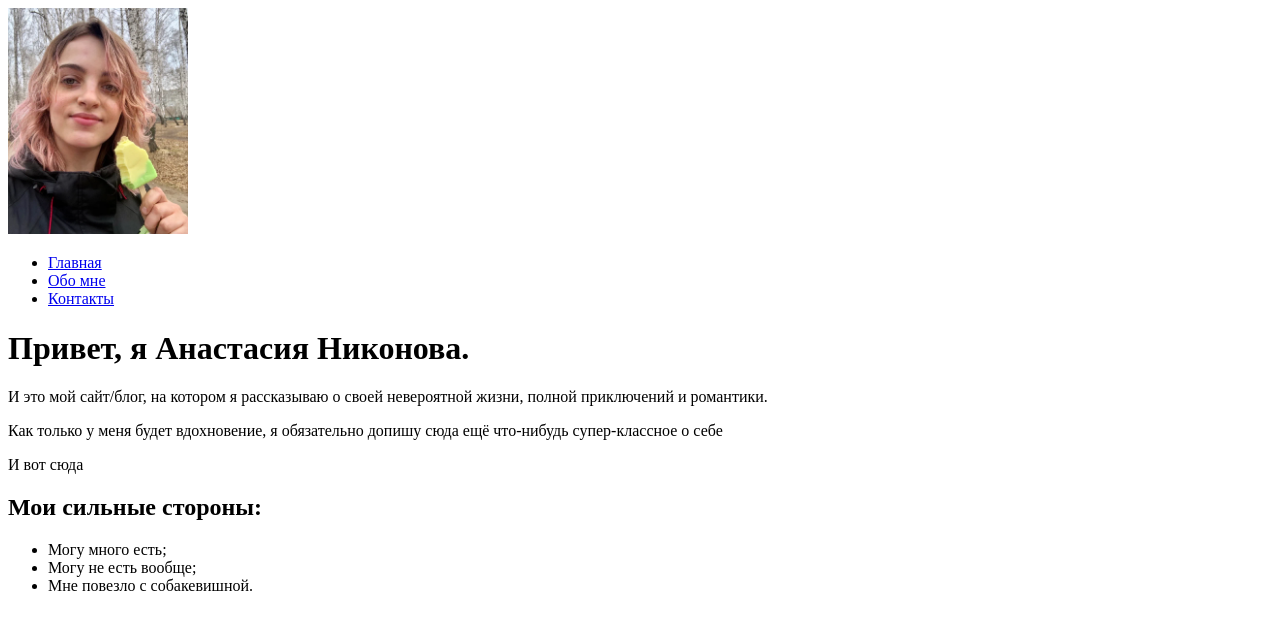
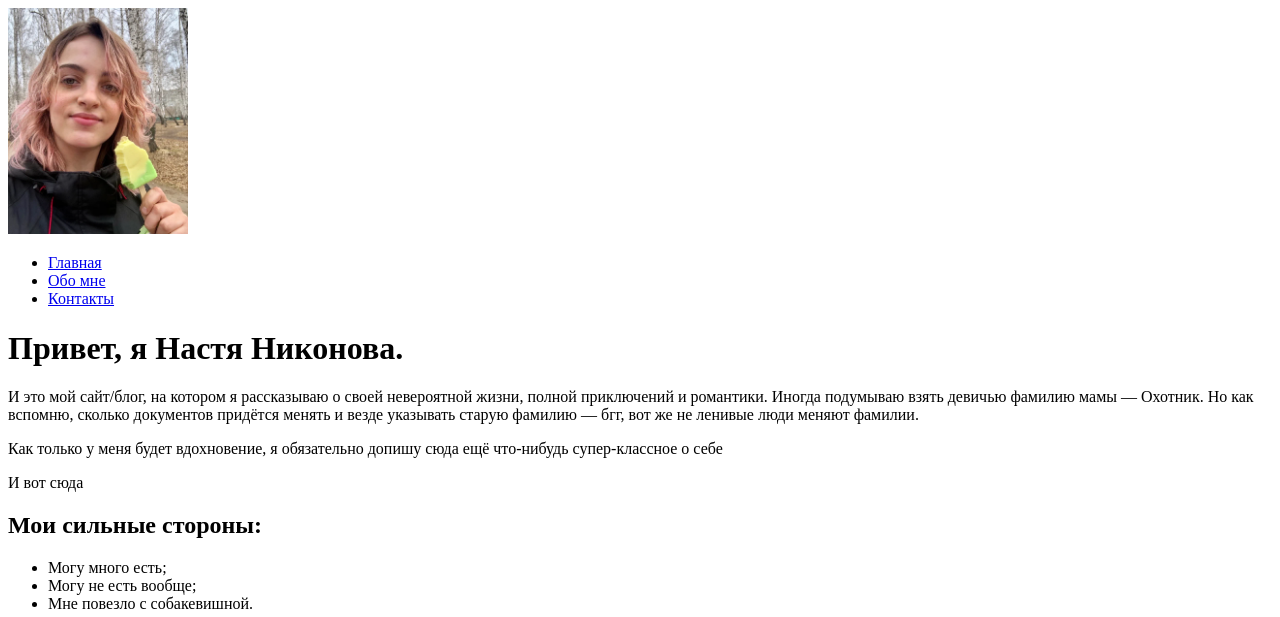
Before and after one commit to nikonovaonline/blog, a plain HTML site: page index.html in a window 1280 px wide. Shown: the top 617 px of the page. Drawn offline with Linux system fonts and the light colour scheme.

Commit message:
Add files via upload

```diff
--- a/index.html
+++ b/index.html
@@ -4,7 +4,7 @@
     <meta charset="UTF-8">
     <meta http-equiv="X-UA-Compatible" content="IE=edge">
     <meta name="viewport" content="width=device-width, initial-scale=1.0">
-    <title>Document</title>
+    <title>Привет, я Настя Никонова</title>
 </head>
 <body>
     <header>
@@ -19,10 +19,10 @@
       </header>
 
       <main>
-        <h1>Привет, я Анастасия Никонова.</h1>
+        <h1>Привет, я Настя Никонова.</h1>
 
         <p>
-          И это мой сайт/блог, на котором я рассказываю о своей невероятной жизни, полной приключений и романтики.
+          И это мой сайт/блог, на котором я рассказываю о своей невероятной жизни, полной приключений и романтики. Иногда подумываю взять девичью фамилию мамы — Охотник. Но как вспомню, сколько документов придётся менять и везде указывать старую фамилию — бгг, вот же не ленивые люди меняют фамилии.
         </p>
         <p>
           Как только у меня будет вдохновение, я обязательно допишу сюда ещё что-нибудь супер-классное о себе
@@ -48,7 +48,6 @@
 
         <section>
           <h2>Мои новости</h2>
-
           <article>
             <h3>Новость 1</h3>
             <p>Итак, самая последняя новость в моём королевстве — я доделала домашку за вторую неделю. Ура, товарки и товарищи!</p>
```
